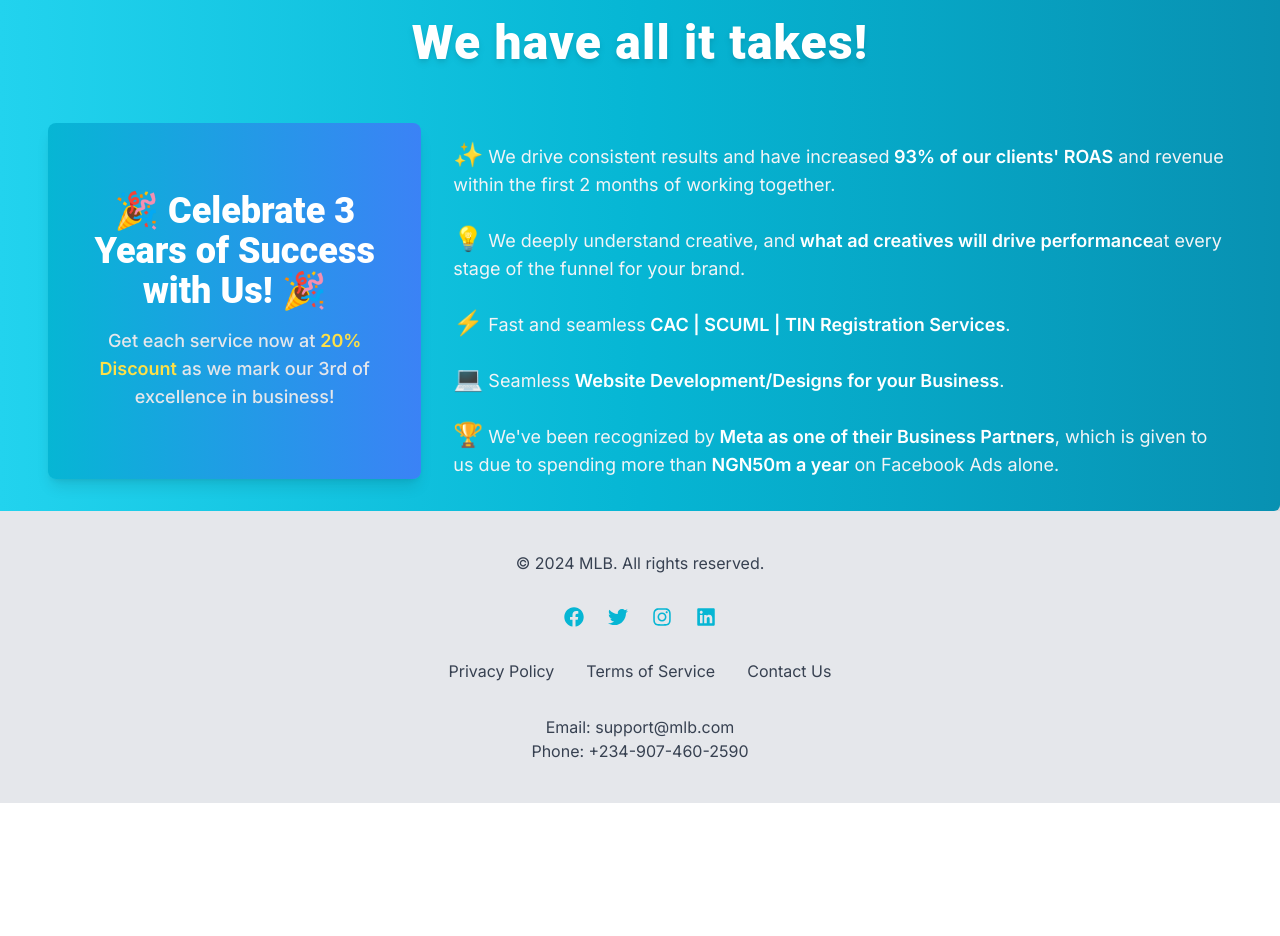
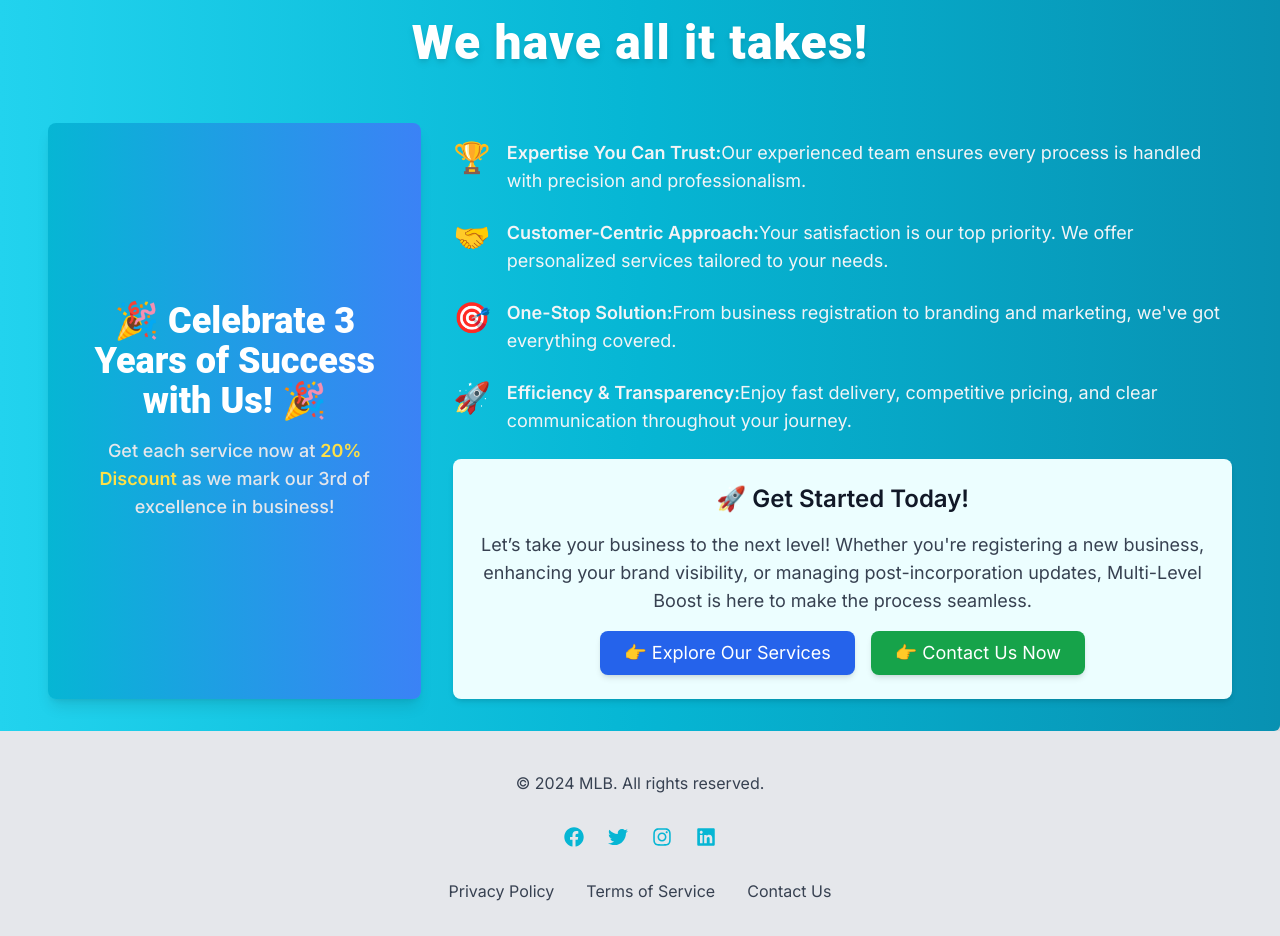
Before and after one commit to elijahkelechi/mlb_frontend, a React (Vite) app: page / in a window 1280 px wide. Shown: the part 4100-5036 px from the top of the page. Before the commit the page ends 4903 px from the top, so only its background shows below. Built offline with nearby package versions, Linux system fonts and the light colour scheme.

Commit message:
bon commit

```diff
--- a/src/pages/Home.jsx
+++ b/src/pages/Home.jsx
@@ -477,52 +477,71 @@ const Home = () => {
             </div>
 
             <div className="md:col-span-8 space-y-6">
-              <p>
-                <span className="text-2xl">✨</span> We drive consistent results
-                and have increased
-                <span className="font-bold text-white">
-                  {" "}
-                  93% of our clients' ROAS
-                </span>{" "}
-                and revenue within the first 2 months of working together.
+              <p className="flex items-start space-x-4">
+                <span className="text-3xl">🏆</span>
+                <span>
+                  <strong>Expertise You Can Trust:</strong>
+                  Our experienced team ensures every process is handled with
+                  precision and professionalism.
+                </span>
               </p>
 
-              <p>
-                <span className="text-2xl">💡</span> We deeply understand
-                creative, and
-                <span className="font-bold text-white">
-                  {" "}
-                  what ad creatives will drive performance
+              <p className="flex items-start space-x-4">
+                <span className="text-3xl">🤝</span>
+                <span>
+                  <strong>Customer-Centric Approach:</strong>
+                  Your satisfaction is our top priority. We offer personalized
+                  services tailored to your needs.
                 </span>
-                at every stage of the funnel for your brand.
               </p>
-              <p>
-                <span className="text-2xl">⚡</span> Fast and seamless
-                <span className="font-bold text-white">
-                  {" "}
-                  CAC | SCUML | TIN Registration Services
+
+              <p className="flex items-start space-x-4">
+                <span className="text-3xl">🎯</span>
+                <span>
+                  <strong>One-Stop Solution:</strong>
+                  From business registration to branding and marketing, we've
+                  got everything covered.
                 </span>
-                .
               </p>
-              <p>
-                <span className="text-2xl">💻</span> Seamless
-                <span className="font-bold text-white">
-                  {" "}
-                  Website Development/Designs for your Business
+
+              <p className="flex items-start space-x-4">
+                <span className="text-3xl">🚀</span>
+                <span>
+                  <strong>Efficiency & Transparency:</strong>
+                  Enjoy fast delivery, competitive pricing, and clear
+                  communication throughout your journey.
                 </span>
-                .
               </p>
-              <p>
-                <span className="text-2xl">🏆</span> We've been recognized by
-                <span className="font-bold text-white">
-                  {" "}
-                  Meta as one of their Business Partners
-                </span>
-                , which is given to us due to spending more than
-                <span className="font-bold text-white"> NGN50m a year</span> on
-                Facebook Ads alone.
-              </p>
+
+              <div className="mt-8 text-center bg-cyan-50 p-6 rounded-lg shadow-md">
+                <h2 className="text-2xl font-bold text-gray-900 mb-4">
+                  🚀 Get Started Today!
+                </h2>
+                <p className="text-gray-700 mb-4">
+                  Let’s take your business to the next level! Whether you're
+                  registering a new business, enhancing your brand visibility,
+                  or managing post-incorporation updates, Multi-Level Boost is
+                  here to make the process seamless.
+                </p>
+                <div className="flex flex-col md:flex-row justify-center items-center space-y-4 md:space-y-0 md:space-x-4">
+                  <Link
+                    onClick={handleScrollToTop}
+                    to="/services"
+                    className="px-6 py-2 bg-blue-600 text-white rounded-lg shadow-md hover:bg-blue-700 transition-all"
+                  >
+                    👉 Explore Our Services
+                  </Link>
+                  <Link
+                    onClick={handleScrollToTop}
+                    to="/contactUs"
+                    className="px-6 py-2 bg-green-600 text-white rounded-lg shadow-md hover:bg-green-700 transition-all"
+                  >
+                    👉 Contact Us Now
+                  </Link>
+                </div>
+              </div>
             </div>
+
             <div className="md:hidden  p-4 w-full flex    flex-col items-center justify-center bg-gradient-to-r from-cyan-500 to-blue-500 text-white rounded-lg  shadow-lg">
               <h1 className="text-2xl  md:text-4xl font-extrabold font-heading mb-4 text-center">
                 🎉 Celebrate 3 Years of Success with Us! 🎉
```
